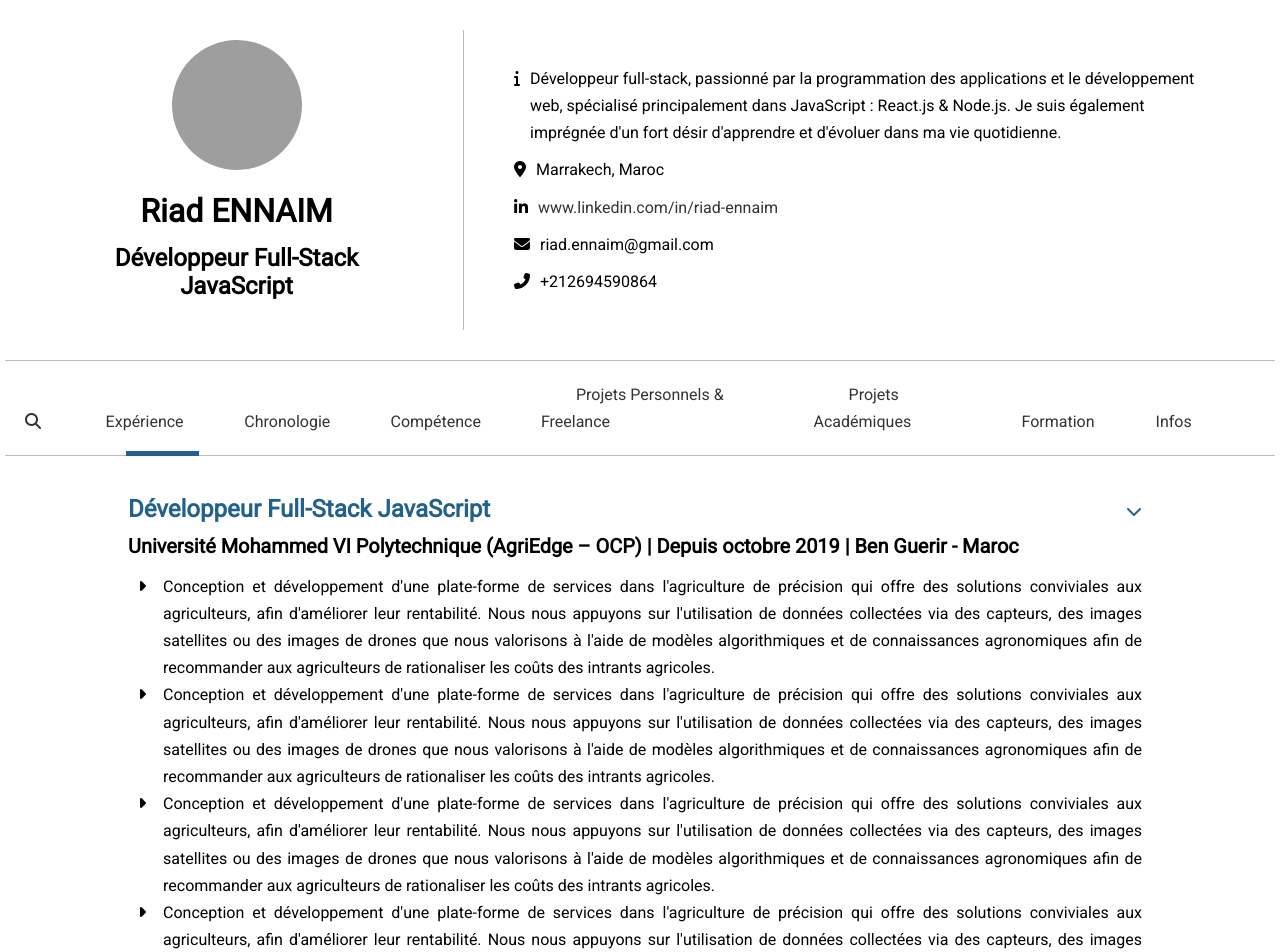
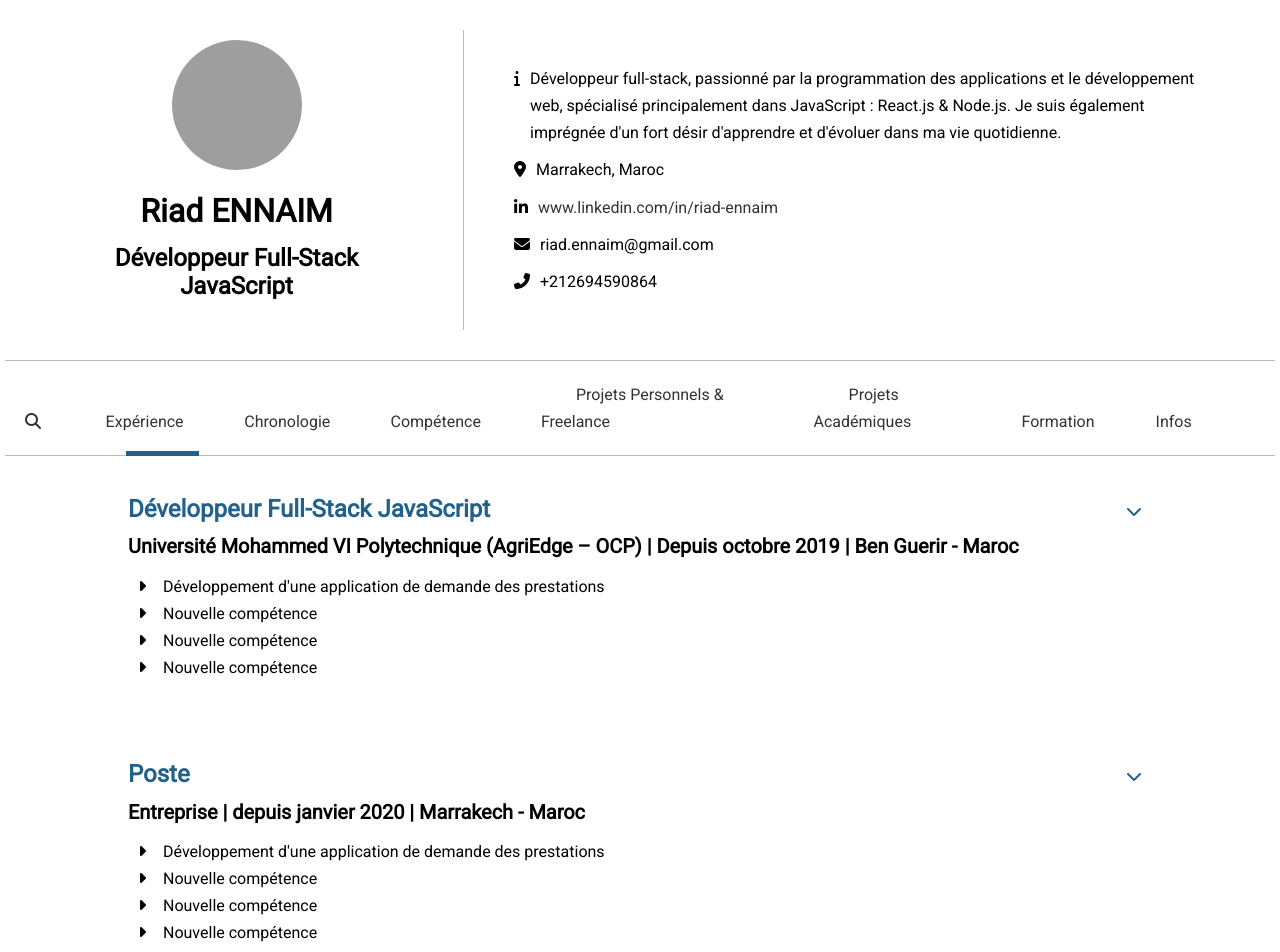
Before and after one commit to Riad-ENNAIM/cv, a React (Create React App) app: page / in a window 1280 px wide. Shown: the top 952 px of the page. Built offline with nearby package versions, Linux system fonts and the light colour scheme; grey boxes are pictures that could not be loaded; the HTML template or start-up script is replaced by a standard one.

Commit message:
Add Props To Experience & Task $ Milestone Components

```diff
--- a/src/components/experiences/Experience.js
+++ b/src/components/experiences/Experience.js
@@ -1,19 +1,20 @@
 import React from 'react';
+import PropTypes from 'prop-types';
 import Tasks from '../tasks/Tasks';
 
-const Experience = () => {
+const Experience = ({ title, company, date, location }) => {
   return (
     <div class="experience">
       <div class="job-header">
-        <h3 class="job-title">Développeur Full-Stack JavaScript</h3>
+        <h3 class="job-title">{title}</h3>
         <i class="fas fa-chevron-down"></i>
       </div>
 
       <div class="job-description">
         <h5>
-          <span class="job-company">Université Mohammed VI Polytechnique (AgriEdge – OCP) | </span>
-          <span class="job-date"> Depuis octobre 2019 | </span>
-          <span class="job-location"> Ben Guerir - Maroc</span>
+          <span class="job-company">{company} | </span>
+          <span class="job-date">{date} | </span>
+          <span class="job-location">{location}</span>
         </h5>
       </div>
 
@@ -22,4 +23,18 @@ const Experience = () => {
   );
 }
 
+Experience.propTypes = {
+  title: PropTypes.string.isRequired,
+  company: PropTypes.string.isRequired,
+  date: PropTypes.string.isRequired,
+  location: PropTypes.string.isRequired
+};
+
+Experience.defaultProps = {
+  title: 'Poste',
+  company: 'Entreprise',
+  date: 'depuis janvier 2020',
+  location: 'Marrakech - Maroc'
+};
+
 export default Experience;
--- a/src/components/experiences/Experiences.js
+++ b/src/components/experiences/Experiences.js
@@ -4,7 +4,12 @@ import Experience from './Experience';
 const Experiences = () => {
   return (
     <>
-      <Experience />
+      <Experience
+        title="Développeur Full-Stack JavaScript"
+        company="Université Mohammed VI Polytechnique (AgriEdge – OCP)"
+        date="Depuis octobre 2019"
+        location="Ben Guerir - Maroc"
+      />
       <Experience />
       <Experience />
       <Experience />
--- a/src/components/milestones/Milestone.js
+++ b/src/components/milestones/Milestone.js
@@ -1,22 +1,39 @@
 import React from 'react';
+import PropTypes from 'prop-types';
 
-const Milestone = () => {
+const Milestone = ({ title, info, type, start, end }) => {
   return (
     <ul className="milestone">
         <li>
           <span></span>
           <div>
-            <div className="title">Université Mohammed VI Polytechnique (AgriEdge – OCP)</div>
-            <div className="info">Développeur Full-Stack JavaScript</div>
-            <div className="type">6 Mois - CDI</div>
+            <div className="title">{title}</div>
+            <div className="info">{info}</div>
+            <div className="type">{type}</div>
           </div>
           <span className="number">
-            <span>Mars 2020</span>
-            <span>Septembre 2019</span>
+            <span>{end}</span>
+            <span>{start}</span>
           </span>
         </li>
       </ul>
   );
 }
 
+Milestone.propTypes = {
+  title: PropTypes.string.isRequired,
+  info: PropTypes.string.isRequired,
+  type: PropTypes.string.isRequired,
+  start: PropTypes.string.isRequired,
+  end: PropTypes.string.isRequired
+};
+
+Milestone.defaultProps = {
+  title: 'Titre',
+  info: 'Expérience',
+  type: 'Type',
+  start: 'Debut',
+  end: 'Fin',
+};
+
 export default Milestone;
--- a/src/components/milestones/Milestones.js
+++ b/src/components/milestones/Milestones.js
@@ -4,7 +4,13 @@ import Milestone from './Milestone';
 const Milestones = () => {
   return (
     <div className="container-column">
-    <Milestone />
+    <Milestone
+      title="Université Mohammed VI Polytechnique (AgriEdge – OCP)"
+      info="Développeur Full-Stack JavaScript"
+      type="6 Mois - CDI"
+      start="Septembre 2019"
+      end="Mars 2020"
+    />
     <Milestone />
     <Milestone />
     <Milestone />
--- a/src/components/tasks/Task.js
+++ b/src/components/tasks/Task.js
@@ -1,17 +1,23 @@
 import React from 'react';
+import PropTypes from 'prop-types';
 
-const Task = () => {
+const Task = ({ text }) => {
   return (
     <div className="task">
       <i className="fas fa-caret-right"></i>
       <p>
-        Conception et développement d'une plate-forme de services dans l'agriculture de précision qui offre des solutions conviviales aux agriculteurs,
-        afin d'améliorer leur rentabilité. Nous nous appuyons sur l'utilisation de données collectées via des capteurs, des images satellites ou des images
-        de drones que nous valorisons à l'aide de modèles algorithmiques et de connaissances agronomiques afin de recommander aux agriculteurs de rationaliser
-        les coûts des intrants agricoles.
+        {text}
       </p>
     </div>
   );
 }
 
+Task.propTypes = {
+  text: PropTypes.string.isRequired
+};
+
+Task.defaultProps = {
+  text: 'Nouvelle compétence'
+};
+
 export default Task;
--- a/src/components/tasks/Tasks.js
+++ b/src/components/tasks/Tasks.js
@@ -5,7 +5,7 @@ const Tasks = () => {
   return (
     <div class="container">
     <div class="tasks">
-      <Task />
+      <Task text="Développement d'une application de demande des prestations"/>
       <Task />
       <Task />
       <Task />
```
